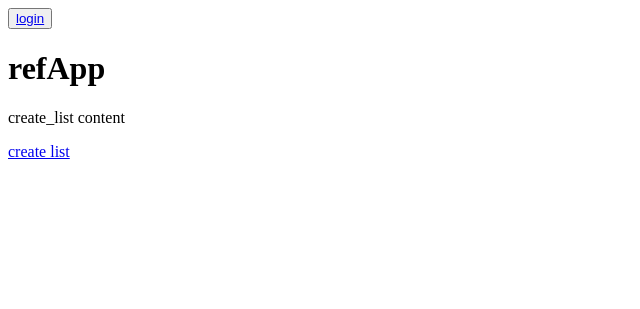
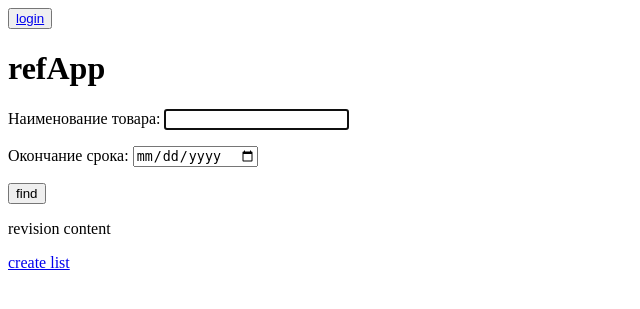
Before and after one commit to hyd3-me/diplom2012, a Django app: template templates/revision.html in a window 1280 px wide. Shown: the top 309 px of the page, without its empty margins (0-640 px from the left). Run offline with Django 4.2, Linux system fonts and the light colour scheme; tables that the repository leaves empty hold one stand-in row (values such as "Sample post"); the template is opened without the code that fills it: values that come from a table or form of the project are taken from there, most other values are stand-ins (such as "Sample title", 1, 10 or a date in 2020).

Commit message:
add form search_record in this template

```diff
--- a/templates/revision.html
+++ b/templates/revision.html
@@ -2,7 +2,15 @@
 
 {% block content %}
 <div>
-    <p>create_list content</p>
+    {% if form %}
+    <form method="get" action="{% url 'search_record' %}">
+        {% csrf_token %}
+        {{ form.as_p }}
+        <input type="hidden" name="revision_id" value="{{ revision_id }}">
+        <button type="submit">find</button>
+    </form>
+    {% endif %}
+    <p>revision content</p>
     {% if revision_id %}
     <a href='{% url "create_list" revision_id %}'>create list</a>
     {% endif %}
```
